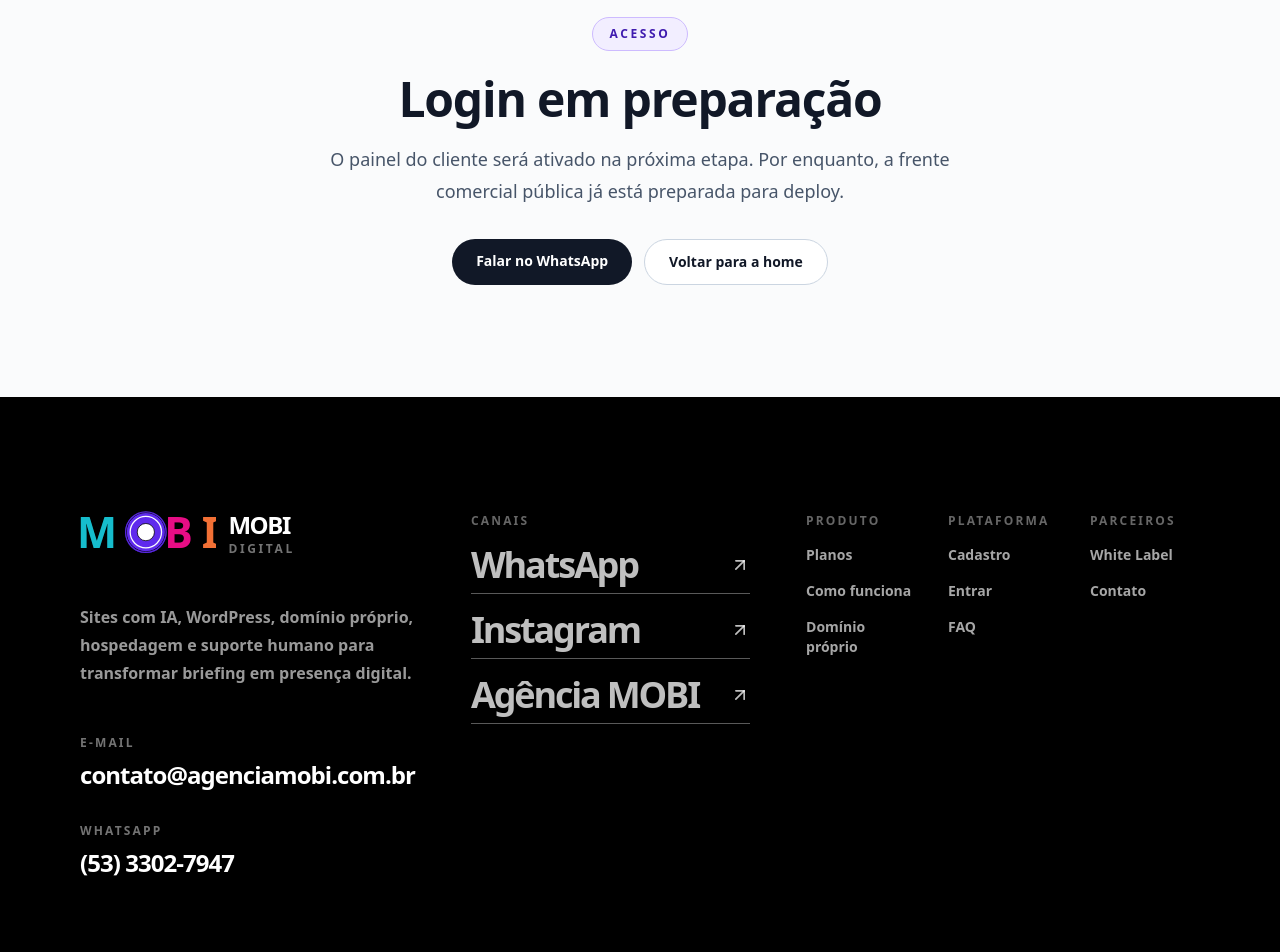
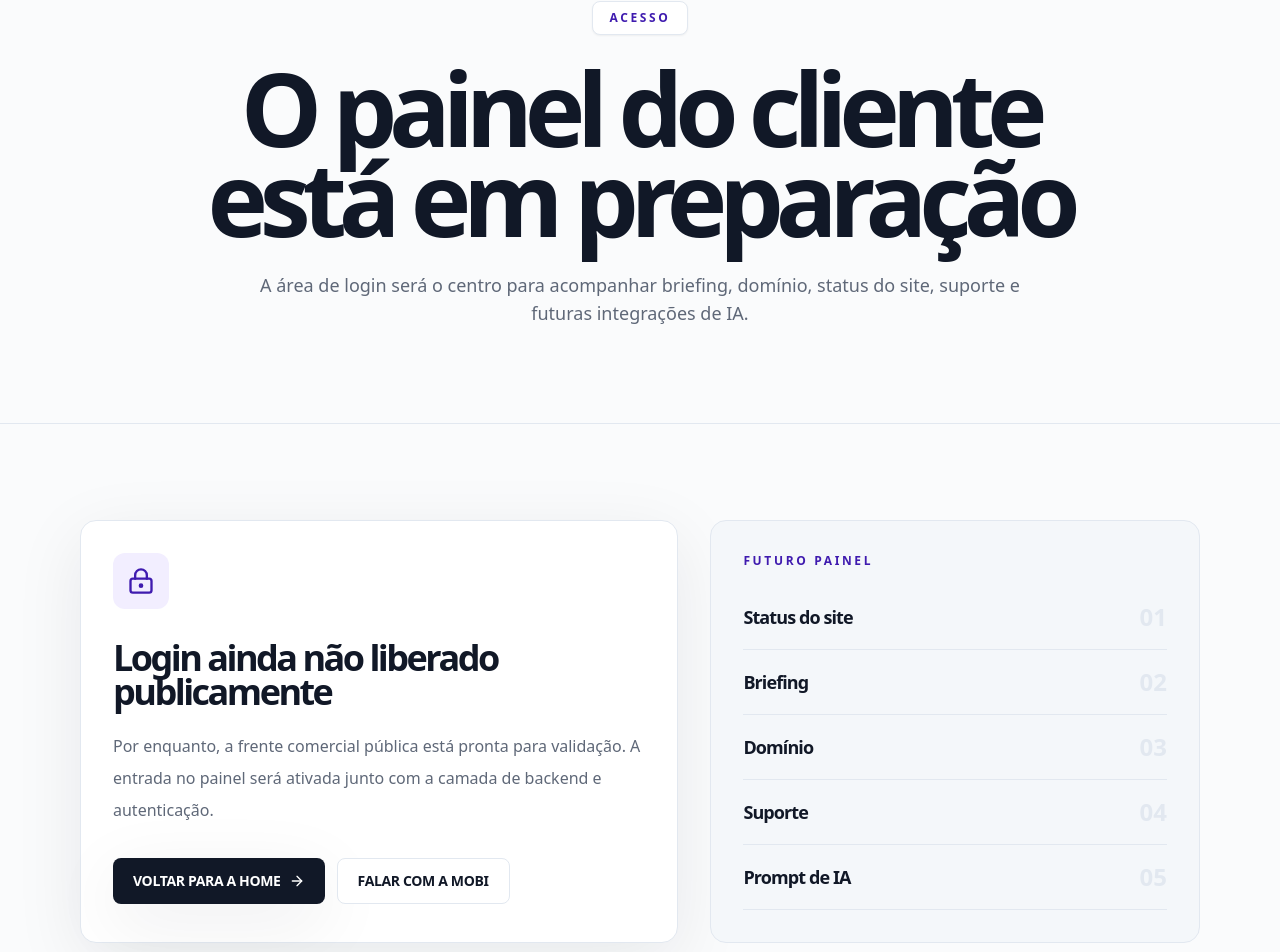
Before and after one commit to agenciamobi/mobidigital, a Next.js app: page /entrar in a window 1280 px wide. Shown: the part 172-1124 px from the top of the page. Built offline with nearby package versions, Linux system fonts and the light colour scheme.

Commit message:
Polish entrar page with MOBI 01 theme

```diff
--- a/app/entrar/page.tsx
+++ b/app/entrar/page.tsx
@@ -1,5 +1,6 @@
-import Link from "next/link";
-import { PageShell } from "@/components/ui";
+import { ArrowRight, LockKeyhole } from "lucide-react";
+import { MobiButton } from "@/components/button";
+import { PageHero, PageShell } from "@/components/ui";
 import { whatsAppLink } from "@/lib/site-data";
 
 export const metadata = {
@@ -10,23 +11,43 @@ export const metadata = {
 export default function EntrarPage() {
   return (
     <PageShell>
-      <section className="bg-slate-50 py-20 sm:py-28">
-        <div className="container-page max-w-3xl text-center">
-          <p className="inline-flex rounded-full border border-brand-200 bg-brand-50 px-4 py-2 text-xs font-black uppercase tracking-[0.22em] text-brand-700">
-            Acesso
-          </p>
-          <h1 className="mt-6 text-4xl font-black tracking-tight text-ink sm:text-5xl">Login em preparação</h1>
-          <p className="mx-auto mt-5 max-w-2xl text-lg leading-8 text-slate-600">
-            O painel do cliente será ativado na próxima etapa. Por enquanto, a frente comercial pública já está preparada para deploy.
-          </p>
-          <div className="mt-8 flex flex-col justify-center gap-3 sm:flex-row">
-            <a href={whatsAppLink} target="_blank" rel="noreferrer" className="focus-ring rounded-full bg-ink px-6 py-3 text-sm font-black text-white transition hover:bg-brand-700">
-              Falar no WhatsApp
-            </a>
-            <Link href="/" className="focus-ring rounded-full border border-slate-300 bg-white px-6 py-3 text-sm font-black text-ink transition hover:bg-slate-100">
-              Voltar para a home
-            </Link>
-          </div>
+      <PageHero
+        eyebrow="Acesso"
+        title="O painel do cliente está em preparação"
+        description="A área de login será o centro para acompanhar briefing, domínio, status do site, suporte e futuras integrações de IA."
+      />
+
+      <section className="bg-page py-16 sm:py-24">
+        <div className="container-page grid gap-8 lg:grid-cols-[1.1fr_0.9fr] lg:items-stretch">
+          <article className="rounded-lg border border-line bg-surface p-8 shadow-editorial">
+            <div className="flex h-14 w-14 items-center justify-center rounded-md bg-brand-50 text-brand-700">
+              <LockKeyhole className="h-7 w-7" aria-hidden="true" />
+            </div>
+            <h2 className="mt-8 text-4xl font-black leading-[0.95] tracking-[-0.07em] text-ink">Login ainda não liberado publicamente</h2>
+            <p className="mt-5 text-base leading-8 text-muted">
+              Por enquanto, a frente comercial pública está pronta para validação. A entrada no painel será ativada junto com a camada de backend e autenticação.
+            </p>
+            <div className="mt-8 flex flex-col gap-3 sm:flex-row">
+              <MobiButton href="/" variant="primary" size="md">
+                Voltar para a home <ArrowRight className="h-4 w-4" aria-hidden="true" />
+              </MobiButton>
+              <MobiButton href={whatsAppLink} external variant="secondary" size="md">
+                Falar com a MOBI
+              </MobiButton>
+            </div>
+          </article>
+
+          <article className="rounded-lg border border-line bg-surface-muted p-8">
+            <p className="text-xs font-black uppercase tracking-[0.22em] text-brand-700">Futuro painel</p>
+            <div className="mt-8 grid gap-4">
+              {["Status do site", "Briefing", "Domínio", "Suporte", "Prompt de IA"].map((item, index) => (
+                <div key={item} className="flex items-center justify-between border-b border-line pb-4">
+                  <span className="text-lg font-black tracking-[-0.05em] text-ink">{item}</span>
+                  <span className="text-2xl font-black text-line">0{index + 1}</span>
+                </div>
+              ))}
+            </div>
+          </article>
         </div>
       </section>
     </PageShell>
```
